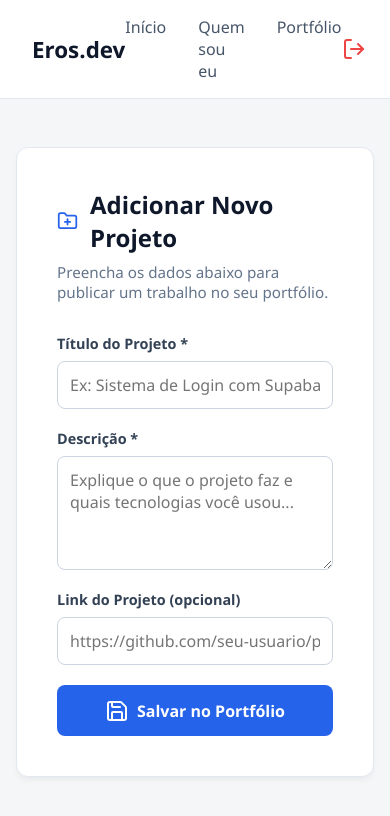
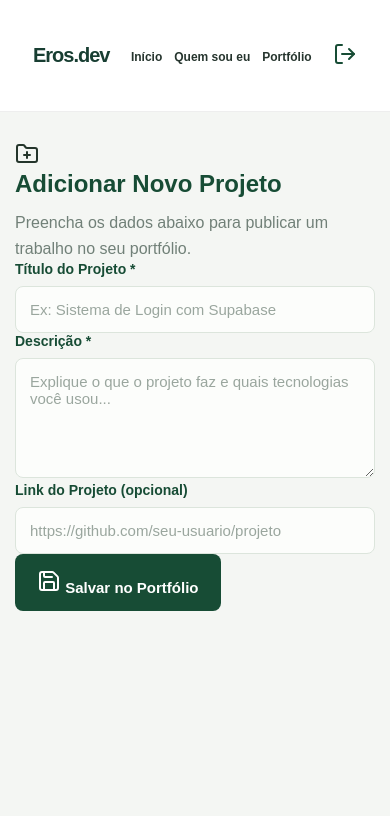
Before and after one commit to eros9943073-boop/PORTIFOLIO87, a plain HTML site: page dashboard.html in a window 390 px wide. Drawn offline with nearby package versions, Linux system fonts and the light colour scheme.

Commit message:
Update dashboard.css

```diff
--- a/dashboard.css
+++ b/dashboard.css
@@ -1,178 +1,406 @@
-/* Reset básico para tirar margens padrão do navegador */
+
+/* ==========================================
+   EROS.DEV - DASHBOARD
+   Identidade visual: Verde, Dourado e Branco
+========================================== */
+
+:root {
+    --verde-escuro: #174c35;
+    --verde: #236b49;
+    --verde-claro: #eaf3ed;
+    --dourado: #c5a34a;
+    --dourado-claro: #e5d39a;
+    --branco: #ffffff;
+    --fundo: #f4f6f3;
+    --texto: #24352b;
+    --texto-suave: #718078;
+    --borda: #dce5dc;
+    --sombra: 0 8px 25px rgba(23, 76, 53, 0.08);
+}
+
+/* RESET */
+
 * {
-  margin: 0;
-  padding: 0;
-  box-sizing: border-box;
-  font-family: 'Segoe UI', Tahoma, Geneva, Verdana, sans-serif;
+    margin: 0;
+    padding: 0;
+    box-sizing: border-box;
+}
+
+html {
+    scroll-behavior: smooth;
 }
 
 body {
-  background-color: #f4f6f8;
-  color: #1e293b;
+    font-family: Arial, Helvetica, sans-serif;
+    background: var(--fundo);
+    color: var(--texto);
+    min-height: 100vh;
 }
 
-/* Estilização do Menu */
-.cabecalho {
-  background-color: #ffffff;
-  border-bottom: 1px solid #e2e8f0;
-  padding: 1rem 2rem;
+
+.logo,
+.logo a {
+    color: var(--verde-escuro);
+    font-size: 23px;
+    font-weight: bold;
+    text-decoration: none;
 }
 
-.menu {
-  max-width: 1100px;
-  margin: 0 auto;
-  display: flex;
-  justify-content: space-between;
-  align-items: center;
+nav {
+    display: flex;
+    align-items: center;
+    gap: 30px;
 }
 
-.logo {
-  font-size: 1.4rem;
-  font-weight: bold;
-  color: #0f172a;
-  text-decoration: none;
+nav a {
+    color: var(--verde-escuro);
+    text-decoration: none;
+    font-size: 15px;
+    font-weight: 500;
+    transition: 0.3s;
 }
 
-.links-menu {
-  list-style: none;
-  display: flex;
-  gap: 2rem;
+nav a:hover {
+    color: var(--dourado);
 }
 
-.links-menu a {
-  text-decoration: none;
-  color: #475569;
-  font-weight: 500;
-  transition: color 0.2s;
+/* ==========================================
+   CONTEÚDO PRINCIPAL
+========================================== */
+
+main {
+    width: 100%;
+    min-height: calc(100vh - 65px);
+    padding: 50px 20px;
 }
 
-.links-menu a:hover {
-  color: #2563eb;
+.dashboard-container,
+.container {
+    width: 100%;
+    max-width: 650px;
+    margin: 0 auto;
 }
 
-.btn-sair {
-  color: #ef4444;
-  display: flex;
-  align-items: center;
-  transition: transform 0.2s;
+/* ==========================================
+   CARD DO FORMULÁRIO
+========================================== */
+
+.form-container,
+.project-form,
+.card {
+    width: 100%;
+    background: var(--branco);
+    padding: 38px;
+    border-radius: 14px;
+    border: 1px solid var(--borda);
+    border-top: 4px solid var(--dourado);
+    box-shadow: var(--sombra);
 }
 
-.btn-sair:hover {
-  transform: scale(1.1);
+h1, h2 {
+    color: var(--verde-escuro);
+    margin-bottom: 12px;
+    font-weight: 700;
 }
 
-/* Container e Cartão do Formulário */
-.container {
-  max-width: 600px;
-  margin: 3rem auto;
-  padding: 0 1rem;
+h1 {
+    font-size: 29px;
 }
 
-.card-formulario {
-  background-color: #ffffff;
-  padding: 2.5rem;
-  border-radius: 12px;
-  box-shadow: 0 4px 6px -1px rgba(0, 0, 0, 0.05);
-  border: 1px solid #e2e8f0;
+h2 {
+    font-size: 23px;
 }
 
-.titulo-secao {
-  display: flex;
-  align-items: center;
-  gap: 0.75rem;
-  color: #0f172a;
-  margin-bottom: 0.5rem;
+p {
+    color: var(--texto-suave);
+    line-height: 1.6;
 }
 
-.titulo-secao svg {
-  color: #2563eb;
+/* ==========================================
+   CAMPOS DO FORMULÁRIO
+========================================== */
+
+.form-group {
+    margin-bottom: 23px;
 }
 
-.subtitulo {
-  color: #64748b;
-  font-size: 0.95rem;
-  margin-bottom: 2rem;
+label {
+    display: block;
+    margin-bottom: 9px;
+    color: var(--verde-escuro);
+    font-size: 14px;
+    font-weight: 600;
 }
 
-/* Campos do Formulário */
-.campo {
-  display: flex;
-  flex-direction: column;
-  margin-bottom: 1.25rem;
+input,
+textarea,
+select {
+    width: 100%;
+    padding: 14px;
+    border: 1px solid var(--borda);
+    border-radius: 8px;
+    outline: none;
+    background: #fcfdfb;
+    color: var(--texto);
+    font-family: inherit;
+    font-size: 15px;
+    transition: 0.3s;
 }
 
-.campo label {
-  font-size: 0.9rem;
-  font-weight: 600;
-  margin-bottom: 0.5rem;
-  color: #334155;
+textarea {
+    min-height: 120px;
+    resize: vertical;
 }
 
-.campo input,
-.campo textarea {
-  padding: 0.75rem;
-  border: 1px solid #cbd5e1;
-  border-radius: 8px;
-  font-size: 1rem;
-  transition: border-color 0.2s;
+input:focus,
+textarea:focus,
+select:focus {
+    border-color: var(--verde);
+    box-shadow: 0 0 0 3px rgba(35, 107, 73, 0.10);
+    background: var(--branco);
 }
 
-.campo input:focus,
-.campo textarea:focus {
-  outline: none;
-  border-color: #2563eb;
+input::placeholder,
+textarea::placeholder {
+    color: #9aa69e;
 }
 
-/* Botão de Salvar */
-.btn-primario {
-  width: 100%;
-  background-color: #2563eb;
-  color: #ffffff;
-  border: none;
-  padding: 0.85rem;
-  border-radius: 8px;
-  font-size: 1rem;
-  font-weight: 600;
-  cursor: pointer;
-  display: flex;
-  justify-content: center;
-  align-items: center;
-  gap: 0.5rem;
-  transition: background-color 0.2s;
+/* ==========================================
+   BOTÕES
+========================================== */
+
+button,
+.btn,
+button[type="submit"],
+input[type="submit"] {
+    border: none;
+    border-radius: 8px;
+    padding: 15px 22px;
+    background: var(--verde-escuro);
+    color: var(--branco);
+    font-size: 15px;
+    font-weight: bold;
+    cursor: pointer;
+    transition: 0.3s;
 }
 
-.btn-primario:hover {
-  background-color: #1d4ed8;
+button:hover,
+.btn:hover,
+button[type="submit"]:hover,
+input[type="submit"]:hover {
+    background: var(--verde);
+    box-shadow: 0 5px 15px rgba(23, 76, 53, 0.18);
+    transform: translateY(-2px);
 }
 
-.btn-primario:disabled {
-  background-color: #94a3b8;
-  cursor: not-allowed;
+/* Botão principal do formulário */
+
+.btn-salvar,
+.btn-primary {
+    width: 100%;
+    background: var(--verde-escuro);
+    border-bottom: 3px solid var(--dourado);
 }
 
-/* Mensagens de Feedback */
-.status-oculto {
-  display: none;
+/* ==========================================
+   LINKS
+========================================== */
+
+a {
+    transition: 0.3s;
 }
 
-.status-sucesso {
-  display: block;
-  margin-top: 1rem;
-  padding: 0.75rem;
-  background-color: #dcfce7;
-  color: #166534;
-  border-radius: 6px;
-  text-align: center;
-  font-size: 0.9rem;
+.projeto-link {
+    color: var(--verde);
+    font-weight: bold;
+    text-decoration: none;
 }
 
-.status-erro {
-  display: block;
-  margin-top: 1rem;
-  padding: 0.75rem;
-  background-color: #fee2e2;
-  color: #991b1b;
-  border-radius: 6px;
-  text-align: center;
-  font-size: 0.9rem;
+.projeto-link:hover {
+    color: var(--dourado);
 }
+
+/* ==========================================
+   CARDS DE PROJETOS
+========================================== */
+
+.projeto-card {
+    background: var(--branco);
+    padding: 24px;
+    border: 1px solid var(--borda);
+    border-left: 4px solid var(--dourado);
+    border-radius: 10px;
+    box-shadow: var(--sombra);
+    margin-bottom: 20px;
+    transition: 0.3s;
+}
+
+.projeto-card:hover {
+    transform: translateY(-4px);
+    box-shadow: 0 12px 25px rgba(23, 76, 53, 0.12);
+}
+
+.projeto-card h3 {
+    color: var(--verde-escuro);
+    margin: 12px 0;
+}
+
+.projeto-tag {
+    color: var(--dourado);
+    font-size: 12px;
+    font-weight: bold;
+    letter-spacing: 1px;
+}
+
+.projetos-status {
+    text-align: center;
+    padding: 20px;
+    color: var(--texto-suave);
+}
+
+/* ==========================================
+   RESPONSIVIDADE
+========================================== */
+
+@media (max-width: 768px) {
+
+    header,
+    .navbar {
+        flex-direction: column;
+        gap: 15px;
+        padding: 18px;
+    }
+
+    nav {
+        flex-wrap: wrap;
+        justify-content: center;
+        gap: 16px;
+    }
+
+    main {
+        padding: 30px 15px;
+    }
+
+    .form-container,
+    .project-form,
+    .card {
+        padding: 25px 20px;
+    }
+
+    h1 {
+        font-size: 24px;
+    }
+}
+
+@media (max-width: 400px) {
+
+    nav {
+        gap: 12px;
+    }
+
+    nav a {
+        font-size: 13px;
+    }
+
+    .form-container,
+    .project-form,
+    .card {
+        padding: 20px 15px;
+    }
+}
+/* CORES DO MENU */
+:root {
+    --menu-verde: #183e32;
+    --menu-dourado: #c6a45c;
+    --menu-branco: #ffffff;
+    --menu-texto: #26352e;
+}
+
+/* CABEÇALHO */
+.cabecalho {
+    width: 100%;
+    background-color: var(--menu-branco);
+    border-bottom: 1px solid #eeeeee;
+    position: sticky;
+    top: 0;
+    z-index: 1000;
+}
+
+/* ORGANIZAÇÃO DO MENU */
+.menu {
+    max-width: 1200px;
+    min-height: 85px;
+    margin: auto;
+    padding: 0 30px;
+
+    display: flex;
+    align-items: center;
+    justify-content: space-between;
+    gap: 25px;
+}
+
+/* LOGO */
+.logo {
+    color: var(--menu-verde);
+    font-size: 27px;
+    font-weight: 800;
+    letter-spacing: -1px;
+    text-decoration: none;
+}
+
+.logo span {
+    color: var(--menu-dourado);
+}
+
+/* LINKS */
+.links-menu {
+    display: flex;
+    align-items: center;
+    gap: 35px;
+
+    list-style: none;
+    padding: 0;
+    margin: 0;
+}
+
+/* APARÊNCIA DOS LINKS */
+.links-menu a {
+    color: var(--menu-texto);
+    font-size: 15px;
+    font-weight: 600;
+    text-decoration: none;
+
+    transition: color 0.3s ease;
+}
+
+/* EFEITO DO MOUSE */
+.links-menu a:hover {
+    color: var(--menu-dourado);
+}
+
+/* ACESSIBILIDADE */
+.menu a:focus-visible {
+    outline: 3px solid var(--menu-dourado);
+    outline-offset: 4px;
+}
+
+/* CELULARES */
+@media (max-width: 600px) {
+    .menu {
+        min-height: 75px;
+        padding: 12px 15px;
+        gap: 12px;
+    }
+
+    .logo {
+        font-size: 20px;
+    }
+
+    .links-menu {
+        gap: 12px;
+    }
+
+    .links-menu a {
+        font-size: 12px;
+    }
+}
```
